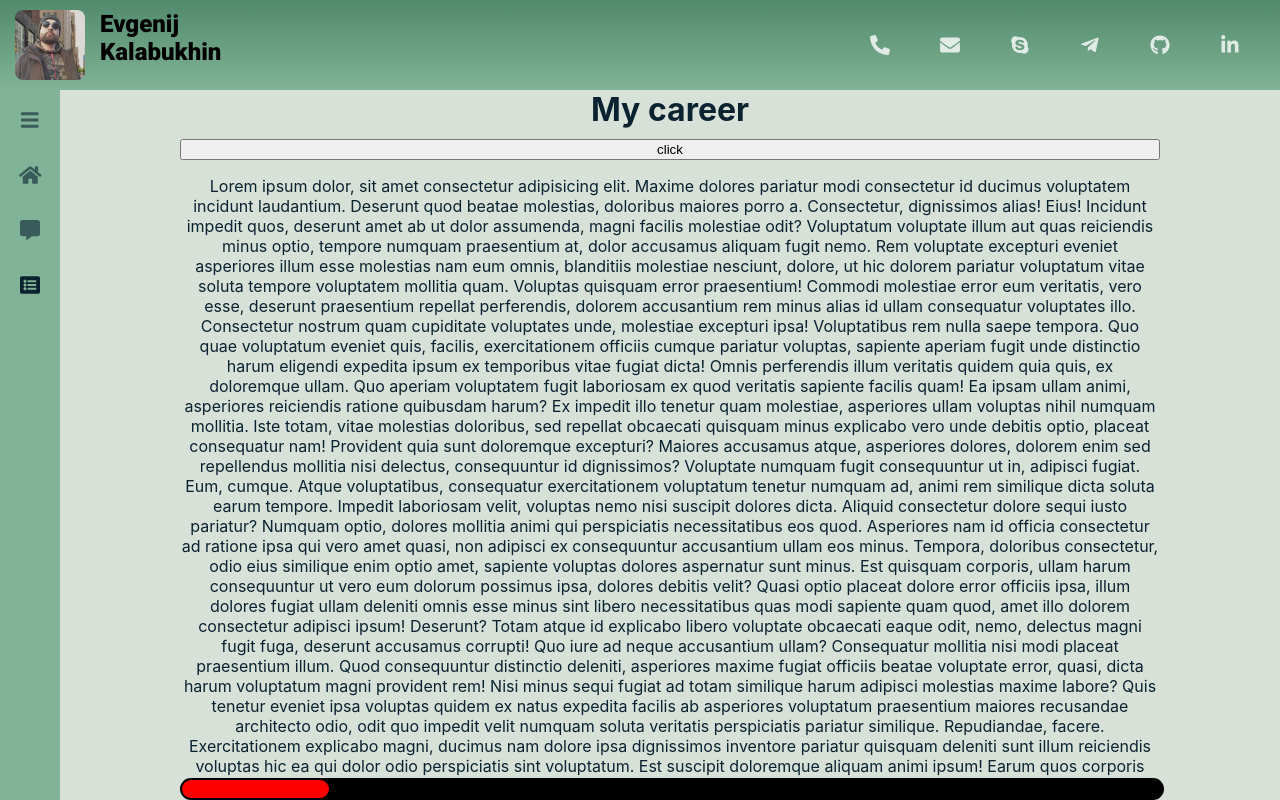
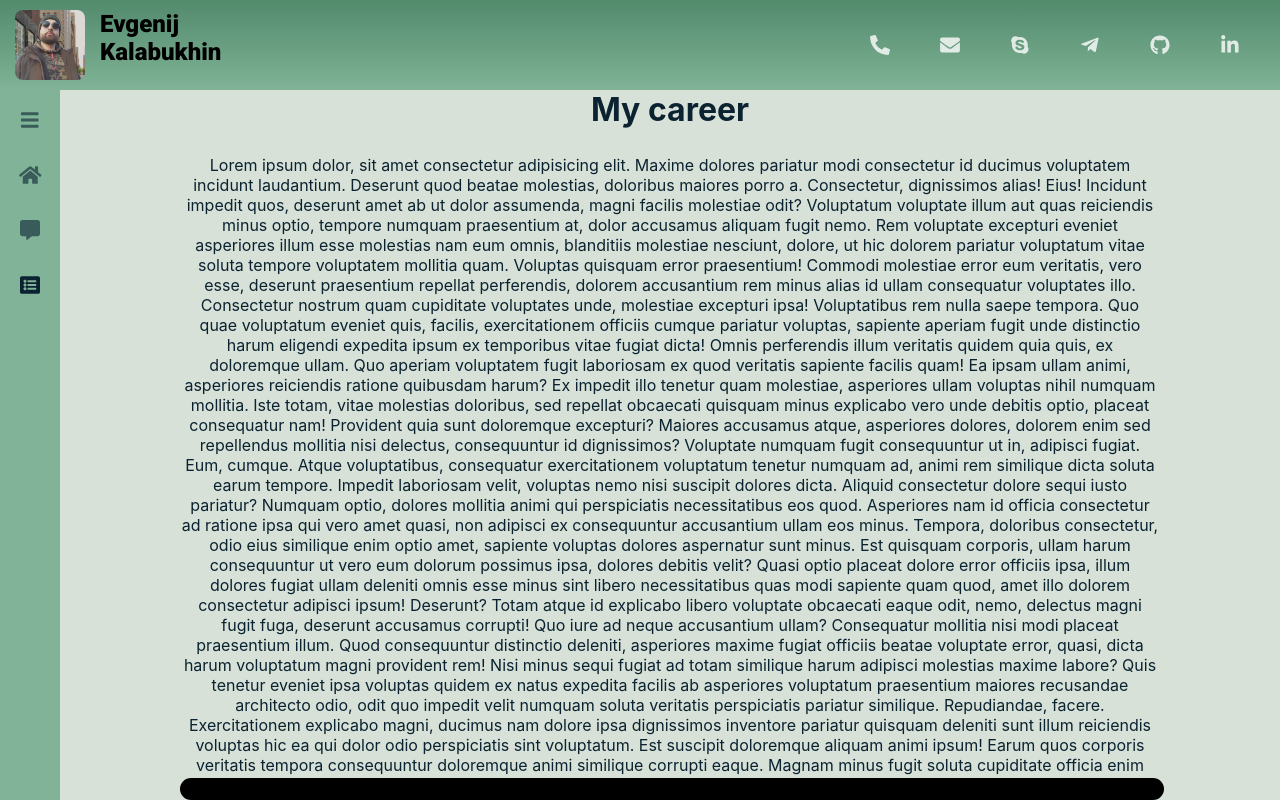
Before and after one commit to EK-machine/promo, a React (Create React App) app: page /main/career in a window 1280 px wide. Built offline with nearby package versions, Linux system fonts and the light colour scheme.

Commit message:
Commit to check whats wrong with ScrollTop

```diff
--- a/src/components/ProgressScrollBar.jsx
+++ b/src/components/ProgressScrollBar.jsx
@@ -1,10 +1,10 @@
 import React from 'react';
 import './progressscrollbar.css';
 
-function ProgressScrollBar() {
+function ProgressScrollBar({ scrollTop }) {
   return (
     <div className="bar__wrapper">
-      <div className="bar__stripe" />
+      <div className="bar__stripe" stype={{ width: `${scrollTop}%` }} />
     </div>
   );
 }
--- a/src/components/progressscrollbar.css
+++ b/src/components/progressscrollbar.css
@@ -9,7 +9,7 @@
 }
 
 .bar__stripe {
-  width: 15%;
+  /* width: 15%; */
   height: 18px;
   border-radius: 9px;
   background-color: red;
--- a/src/pages/CareerPage.jsx
+++ b/src/pages/CareerPage.jsx
@@ -1,25 +1,33 @@
-import React, { useState, useRef } from 'react';
+import React, { useRef } from 'react';
 import './careerpage.css';
 import ProgressScrollBar from '../components/ProgressScrollBar';
 
 function CareerPage() {
-  const [height, setHeight] = useState(0);
-
   const heightRef = useRef();
 
-  const eventHandler = () => {
-    setHeight(heightRef.current.scrollTop);
-    console.log(document.documentElement.scrollTop);
-    console.log(heightRef.current.scrollTop);
+  const scrollHandler = () => {
+    const one = document.documentElement.scrollTop;
+    const two = document.scrollingElement.scrollTop;
+    const three = document.body.scrollTop;
+    const four = window.scrollY;
+    const five = window.pageYOffset;
+    const six = heightRef.current.scrollTop;
+    console.log(one);
+    console.log(two);
+    console.log(three);
+    console.log(four);
+    console.log(five);
+    console.log(six);
   };
 
   return (
-    <div className="career__page">
-      <div className="career__container" ref={heightRef}>
+    <div className="career__page" onClick={scrollHandler}>
+      <div
+        className="career__container"
+        ref={heightRef}
+        onScroll={scrollHandler}
+      >
         <h1 className="career__title">My career</h1>
-        <button type="button" onClick={eventHandler}>
-          click
-        </button>
         <section className="career__content-section">
           <p>
             Lorem ipsum dolor, sit amet consectetur adipisicing elit. Maxime
@@ -199,7 +207,6 @@ function CareerPage() {
             deleniti. Perspiciatis, ipsam.
           </p>
         </section>
-        <button onClick={eventHandler}>click</button>
         <section className="career__scroll-section">
           <ProgressScrollBar />
         </section>
```
